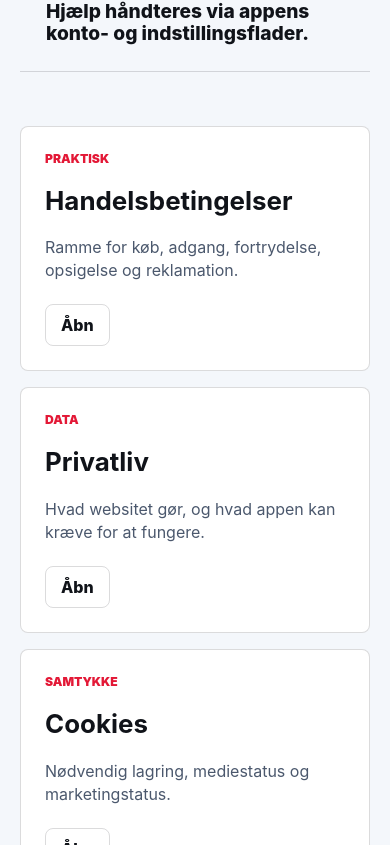
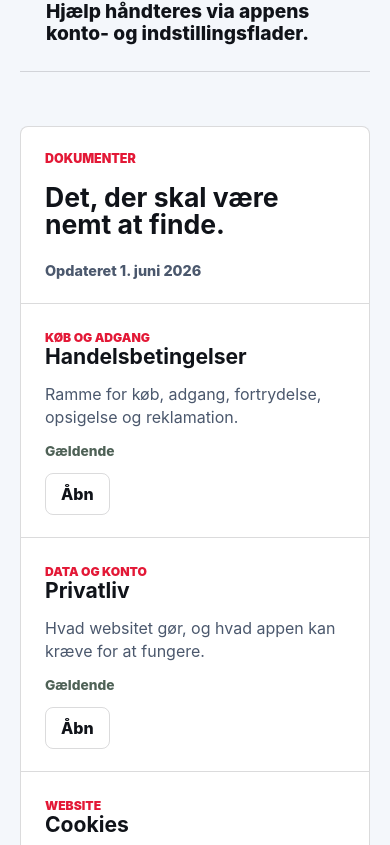
Before and after one commit to Jegerchristiank/traeningsmester-site, a React (Vite) app: page / in a window 390 px wide. Shown: the part 10719-11564 px from the top of the page. Built offline with nearby package versions, Linux system fonts and the light colour scheme.

Commit message:
Refine practical document section

```diff
--- a/src/main.tsx
+++ b/src/main.tsx
@@ -165,29 +165,48 @@ const trustSignals = [
   }
 ];
 
-const documentCards: {
+const documentRows: {
   id: LegalPanelId;
   title: string;
   text: string;
-  meta: string;
+  scope: string;
+  status: string;
 }[] = [
   {
     id: "terms",
     title: "Handelsbetingelser",
     text: "Ramme for køb, adgang, fortrydelse, opsigelse og reklamation.",
-    meta: "Praktisk"
+    scope: "Køb og adgang",
+    status: "Gældende"
   },
   {
     id: "privacy",
     title: "Privatliv",
     text: "Hvad websitet gør, og hvad appen kan kræve for at fungere.",
-    meta: "Data"
+    scope: "Data og konto",
+    status: "Gældende"
   },
   {
     id: "cookies",
     title: "Cookies",
     text: "Nødvendig lagring, mediestatus og marketingstatus.",
-    meta: "Samtykke"
+    scope: "Website",
+    status: "Gældende"
+  }
+];
+
+const supportRoutes = [
+  {
+    label: "Konto",
+    text: "Login, profil og sletning håndteres i appens kontoindstillinger."
+  },
+  {
+    label: "Abonnement",
+    text: "Pris, fornyelse og opsigelse vises i det købsflow, hvor købet sker."
+  },
+  {
+    label: "Data",
+    text: "Privatliv, cookies og adgang til appdata ligger samlet under dokumenterne."
   }
 ];
 
@@ -268,7 +287,7 @@ const legalPanels: Record<
       {
         heading: "På websitet",
         body:
-          "Denne version bruger kun lokal lagring til at huske cookievalget. Primære billeder og screenshots serveres fra samme site. Der er ingen aktive marketing- eller statistikværktøjer."
+          "Websitet bruger kun lokal lagring til at huske cookievalget. Primære billeder og app-skærme serveres fra samme site. Der er ingen aktive marketing- eller statistikværktøjer."
       },
       {
         heading: "I appen",
@@ -301,7 +320,7 @@ const legalPanels: Record<
       {
         heading: "Statistik",
         body:
-          "Der er ingen aktiv statistik på websitet i denne version."
+          "Der er ingen aktiv statistik på websitet."
       },
       {
         heading: "Marketing",
@@ -595,17 +614,29 @@ function App() {
             ))}
           </div>
 
-          <div className="document-stack" aria-label="Dokumenter">
-            {documentCards.map((card) => (
-              <article key={card.id}>
-                <span>{card.meta}</span>
-                <h3>{card.title}</h3>
-                <p>{card.text}</p>
-                <button type="button" onClick={() => setActiveLegalPanel(card.id)}>
-                  Åbn
-                </button>
-              </article>
-            ))}
+          <div className="document-desk" aria-label="Dokumenter">
+            <div className="document-desk-head">
+              <div>
+                <p className="eyebrow">Dokumenter</p>
+                <h3>Det, der skal være nemt at finde.</h3>
+              </div>
+              <span>Opdateret 1. juni 2026</span>
+            </div>
+            <div className="document-list">
+              {documentRows.map((row) => (
+                <article key={row.id}>
+                  <div>
+                    <span>{row.scope}</span>
+                    <h4>{row.title}</h4>
+                  </div>
+                  <p>{row.text}</p>
+                  <small>{row.status}</small>
+                  <button type="button" onClick={() => setActiveLegalPanel(row.id)}>
+                    Åbn
+                  </button>
+                </article>
+              ))}
+            </div>
           </div>
 
           <div className="legal-console" aria-label="Juridiske oplysninger">
@@ -624,6 +655,15 @@ function App() {
                 Cookies
               </button>
             </div>
+          </div>
+
+          <div className="support-routes" aria-label="Supportveje">
+            {supportRoutes.map((route) => (
+              <article key={route.label}>
+                <span>{route.label}</span>
+                <p>{route.text}</p>
+              </article>
+            ))}
           </div>
 
           <div className="faq-block" aria-label="Hurtige svar">
--- a/src/styles.css
+++ b/src/styles.css
@@ -706,44 +706,80 @@ h3 {
   line-height: 1.16;
 }
 
-.document-stack span {
+.document-desk span,
+.document-list span,
+.support-routes span {
   color: var(--red);
   font-size: 0.76rem;
   font-weight: 880;
   text-transform: uppercase;
 }
 
-.document-stack {
-  display: grid;
-  grid-template-columns: repeat(3, 1fr);
-  gap: 16px;
+.document-desk {
   margin-top: 54px;
-}
-
-.document-stack article {
-  min-height: 260px;
-  display: grid;
-  align-content: space-between;
-  gap: 22px;
-  padding: 24px;
   background: #ffffff;
   border: 1px solid var(--line);
   border-radius: 8px;
 }
 
-.document-stack h3 {
+.document-desk-head {
+  display: grid;
+  grid-template-columns: minmax(0, 1fr) auto;
+  gap: 24px;
+  align-items: end;
+  padding: 28px;
+  border-bottom: 1px solid var(--line);
+}
+
+.document-desk-head h3 {
+  max-width: 620px;
   margin: 0;
-  font-size: 1.62rem;
-}
-
-.document-stack p {
+  font-size: 2rem;
+}
+
+.document-desk-head > span {
+  color: var(--ink-soft);
+  font-size: 0.9rem;
+  font-weight: 760;
+  text-align: right;
+  text-transform: none;
+}
+
+.document-list article {
+  display: grid;
+  grid-template-columns: minmax(180px, 0.35fr) minmax(0, 1fr) auto auto;
+  gap: 24px;
+  align-items: center;
+  padding: 22px 28px;
+  border-bottom: 1px solid var(--line);
+}
+
+.document-list article:last-child {
+  border-bottom: 0;
+}
+
+.document-list h4 {
+  margin: 0;
+  color: var(--ink);
+  font-size: 1.32rem;
+  line-height: 1.08;
+}
+
+.document-list p,
+.support-routes p {
   margin: 0;
   color: var(--ink-soft);
   font-size: 1rem;
   line-height: 1.45;
 }
 
-.document-stack button {
+.document-list small {
+  color: var(--moss);
+  font-size: 0.86rem;
+  font-weight: 820;
+}
+
+.document-list button {
   justify-self: start;
   min-height: 42px;
   padding: 0 15px;
@@ -755,8 +791,8 @@ h3 {
   font-weight: 760;
 }
 
-.document-stack button:hover,
-.document-stack button:focus-visible {
+.document-list button:hover,
+.document-list button:focus-visible {
   color: var(--light);
   background: var(--dark);
 }
@@ -809,6 +845,27 @@ h3 {
 .legal-actions button:hover,
 .legal-actions button:focus-visible {
   background: rgba(243, 246, 252, 0.14);
+}
+
+.support-routes {
+  display: grid;
+  grid-template-columns: repeat(3, 1fr);
+  margin-top: 16px;
+  border-top: 1px solid var(--line);
+  border-bottom: 1px solid var(--line);
+}
+
+.support-routes article {
+  min-height: 160px;
+  display: grid;
+  align-content: space-between;
+  gap: 20px;
+  padding: 24px;
+  border-right: 1px solid var(--line);
+}
+
+.support-routes article:last-child {
+  border-right: 0;
 }
 
 .faq-block {
@@ -1186,6 +1243,30 @@ footer small {
     grid-template-columns: 1fr;
   }
 
+  .document-list article {
+    grid-template-columns: minmax(180px, 0.45fr) minmax(0, 1fr);
+    align-items: start;
+  }
+
+  .document-list small,
+  .document-list button {
+    justify-self: start;
+  }
+
+  .support-routes {
+    grid-template-columns: 1fr;
+  }
+
+  .support-routes article {
+    min-height: 130px;
+    border-right: 0;
+    border-bottom: 1px solid var(--line);
+  }
+
+  .support-routes article:last-child {
+    border-bottom: 0;
+  }
+
   .legal-actions {
     justify-content: flex-start;
   }
@@ -1353,9 +1434,31 @@ footer small {
   .flow-grid,
   .screens-row,
   .principle-list,
-  .trust-grid,
-  .document-stack {
+  .trust-grid {
     grid-template-columns: 1fr;
+  }
+
+  .document-desk-head,
+  .document-list article {
+    grid-template-columns: 1fr;
+  }
+
+  .document-desk-head {
+    align-items: start;
+    padding: 24px;
+  }
+
+  .document-desk-head h3 {
+    font-size: 1.66rem;
+  }
+
+  .document-desk-head > span {
+    text-align: left;
+  }
+
+  .document-list article {
+    gap: 14px;
+    padding: 22px 24px;
   }
 
   .flow-item,
@@ -1412,10 +1515,6 @@ footer small {
     padding: 24px;
   }
 
-  .document-stack article {
-    min-height: 220px;
-  }
-
   .faq-block {
     gap: 28px;
   }
```
